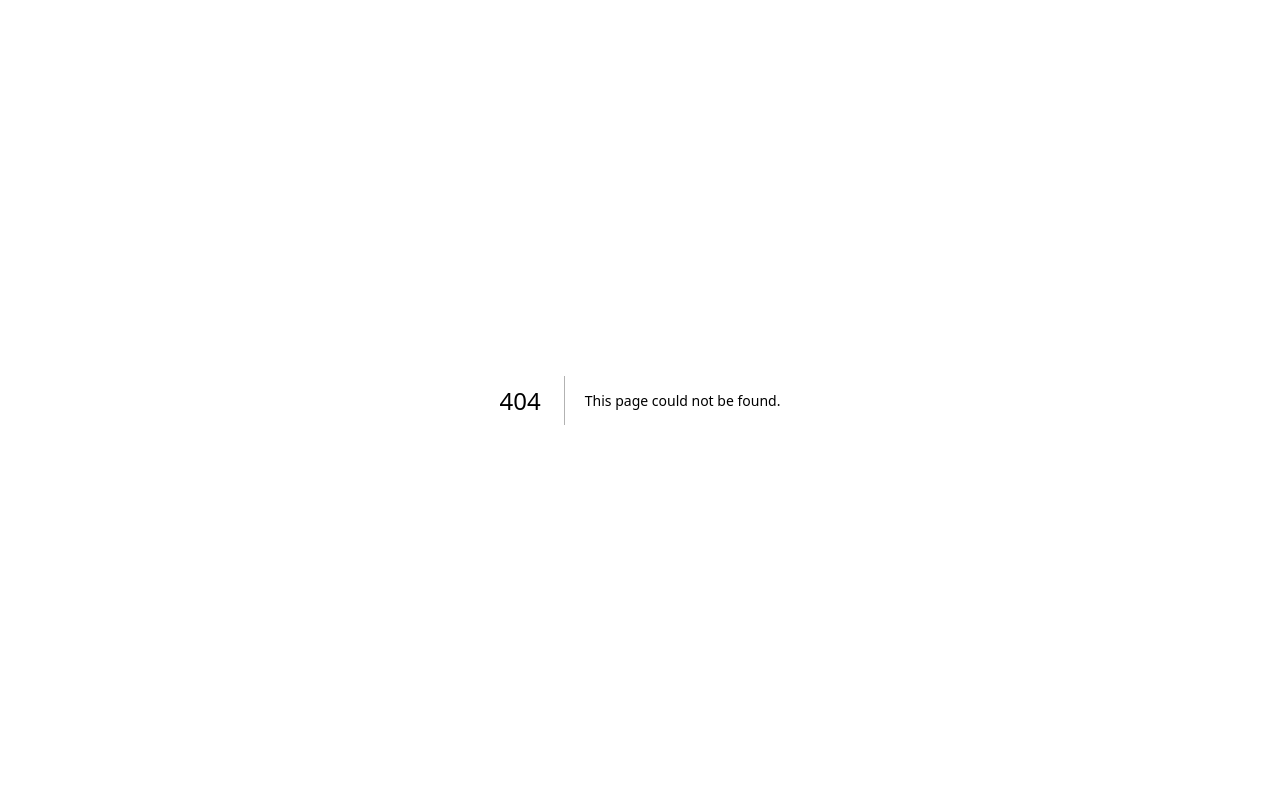
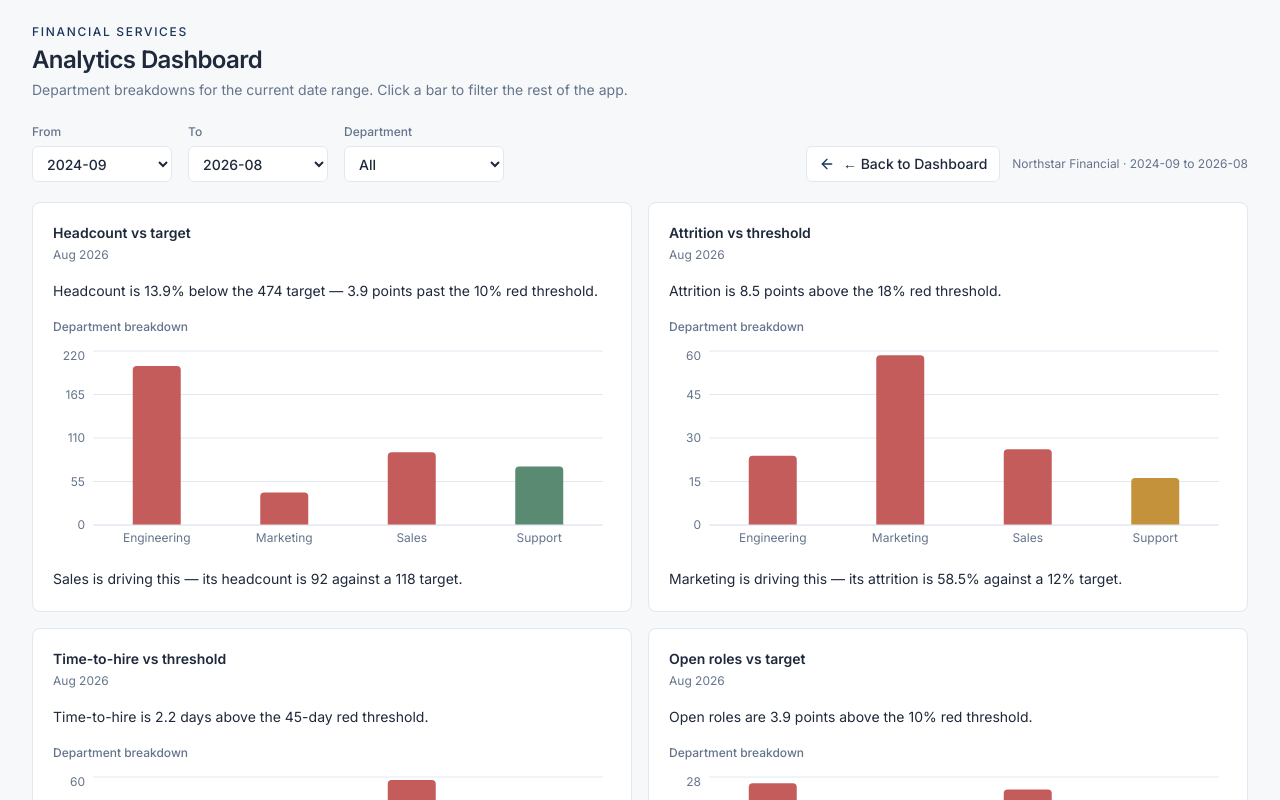
Before and after one commit to tharssith/analytics-dashboard, a Next.js app: page /analytics in a window 1280 px wide. Before the commit this address had no page. Shown: the top 800 px of the page. Built offline with nearby package versions, Linux system fonts and the light colour scheme.

Commit message:
Add analytics page with shared filters and department cross-filtering.
Lift filter state to the app layout so department and date range persist across routes, and let chart bar clicks drive the shared department filter.

Co-authored-by: Cursor <cursoragent@cursor.com>

```diff
--- /dev/null
+++ b/app/analytics/page.tsx
@@ -0,0 +1,5 @@
+import { AnalyticsDashboard } from "@/components/analytics/AnalyticsDashboard";
+
+export default function AnalyticsPage() {
+  return <AnalyticsDashboard />;
+}
--- a/app/layout.tsx
+++ b/app/layout.tsx
@@ -1,5 +1,6 @@
 import type { Metadata } from "next";
 import { Inter } from "next/font/google";
+import { FiltersProvider } from "@/lib/filters-context";
 import "./globals.css";
 
 const inter = Inter({
@@ -23,7 +24,7 @@ export default function RootLayout({ children }: LayoutProps<"/">) {
       <body
         className={`${inter.className} min-h-full bg-background text-foreground`}
       >
-        {children}
+        <FiltersProvider>{children}</FiltersProvider>
       </body>
     </html>
   );
--- a/components/Dashboard.tsx
+++ b/components/Dashboard.tsx
@@ -11,7 +11,7 @@ import { Card } from "@/components/ui/Card";
 import { Skeleton } from "@/components/ui/Skeleton";
 import { dataset } from "@/lib/data";
 import { diagnoseKpi } from "@/lib/diagnose";
-import { FiltersProvider, useFilters } from "@/lib/filters-context";
+import { useFilters } from "@/lib/filters-context";
 import { computeKpis } from "@/lib/kpis";
 import type { KpiId } from "@/lib/types";
 
@@ -82,7 +82,10 @@ function DashboardBody({ qaConfigured }: { qaConfigured: boolean }) {
         </header>
 
         <div className="mb-5">
-          <FilterBar />
+          <FilterBar
+            actionHref="/analytics"
+            actionLabel="Analytics Dashboard →"
+          />
         </div>
 
         {!loaded ? (
@@ -143,9 +146,5 @@ function DashboardBody({ qaConfigured }: { qaConfigured: boolean }) {
 }
 
 export function Dashboard({ qaConfigured }: { qaConfigured: boolean }) {
-  return (
-    <FiltersProvider>
-      <DashboardBody qaConfigured={qaConfigured} />
-    </FiltersProvider>
-  );
+  return <DashboardBody qaConfigured={qaConfigured} />;
 }
--- /dev/null
+++ b/components/analytics/AnalyticsDashboard.tsx
@@ -0,0 +1,101 @@
+"use client";
+
+import { useMemo } from "react";
+import { DepartmentBreakdownChart } from "@/components/diagnose/DiagnosePanel";
+import { FilterBar } from "@/components/filters/FilterBar";
+import { Card } from "@/components/ui/Card";
+import { dataset, filterRecords } from "@/lib/data";
+import {
+  diagnoseKpi,
+  KPI_IDS,
+  KPI_TITLES,
+} from "@/lib/diagnose";
+import { useFilters } from "@/lib/filters-context";
+import type { Department } from "@/lib/types";
+
+export function AnalyticsDashboard() {
+  const { filters, records, setDepartment } = useFilters();
+
+  const allDepartmentRecords = useMemo(
+    () =>
+      filterRecords(dataset.records, {
+        ...filters,
+        department: "All",
+      }),
+    [filters],
+  );
+
+  const cards = useMemo(
+    () =>
+      KPI_IDS.map((id) => ({
+        id,
+        title: KPI_TITLES[id],
+        filtered: diagnoseKpi(id, records),
+        breakdown: diagnoseKpi(id, allDepartmentRecords),
+      })),
+    [allDepartmentRecords, records],
+  );
+
+  function onDepartmentClick(department: Department) {
+    setDepartment(filters.department === department ? "All" : department);
+  }
+
+  return (
+    <div className="min-h-screen bg-background px-6 py-6 lg:px-8">
+      <header className="mb-6">
+        <p className="text-xs font-medium uppercase tracking-[0.14em] text-navy">
+          {dataset.company.industry}
+        </p>
+        <h1 className="mt-1 text-2xl font-semibold tracking-tight text-foreground">
+          Analytics Dashboard
+        </h1>
+        <p className="mt-1 text-sm text-muted">
+          Department breakdowns for the current date range. Click a bar to
+          filter the rest of the app.
+        </p>
+      </header>
+
+      <div className="mb-5">
+        <FilterBar
+          actionHref="/"
+          actionLabel="← Back to Dashboard"
+          actionIcon="back"
+        />
+      </div>
+
+      <div className="grid grid-cols-12 gap-4">
+        {cards.map((card) => {
+          if (!card.filtered || !card.breakdown) return null;
+          return (
+            <Card key={card.id} className="col-span-12 p-5 lg:col-span-6">
+              <div className="mb-4">
+                <h2 className="text-sm font-semibold text-foreground">
+                  {card.title}
+                </h2>
+                <p className="mt-1 text-xs text-muted">{card.filtered.monthLabel}</p>
+              </div>
+              <p className="text-sm leading-6 text-foreground">
+                {card.filtered.varianceSentence}
+              </p>
+              <div className="mt-4">
+                <p className="mb-3 text-xs font-medium text-muted">
+                  Department breakdown
+                </p>
+                <DepartmentBreakdownChart
+                  model={card.breakdown}
+                  selectedDepartment={filters.department}
+                  onDepartmentClick={onDepartmentClick}
+                />
+                {filters.department === "All" && card.breakdown.contributorSentence ? (
+                  <p className="mt-3 text-sm leading-6 text-foreground">
+                    {card.breakdown.contributorSentence}
+                  </p>
+                ) : null}
+              </div>
+            </Card>
+          );
+        })}
+      </div>
+    </div>
+  );
+}
--- a/components/diagnose/DiagnosePanel.tsx
+++ b/components/diagnose/DiagnosePanel.tsx
@@ -1,5 +1,6 @@
 "use client";
 
+import { useState } from "react";
 import {
   Bar,
   BarChart,
@@ -11,7 +12,7 @@ import {
   YAxis,
 } from "recharts";
 import type { DiagnoseModel } from "@/lib/diagnose";
-import type { RagStatus } from "@/lib/types";
+import type { Department, DepartmentFilter, RagStatus } from "@/lib/types";
 
 const FILL: Record<RagStatus | "neutral", string> = {
   green: "#5B8A72",
@@ -19,6 +20,101 @@ const FILL: Record<RagStatus | "neutral", string> = {
   red: "#C45C5C",
   neutral: "#94A3B8",
 };
+
+const FILL_SELECTED: Record<RagStatus | "neutral", string> = {
+  green: "#4A7460",
+  amber: "#A87A2E",
+  red: "#A84A4A",
+  neutral: "#64748B",
+};
+
+const NAVY = "#1B365D";
+
+export function DepartmentBreakdownChart({
+  model,
+  selectedDepartment = "All",
+  onDepartmentClick,
+}: {
+  model: DiagnoseModel;
+  selectedDepartment?: DepartmentFilter;
+  onDepartmentClick?: (department: Department) => void;
+}) {
+  const interactive = Boolean(onDepartmentClick);
+  const [hovered, setHovered] = useState<Department | null>(null);
+
+  return (
+    <div className="h-52">
+      <ResponsiveContainer width="100%" height="100%">
+        <BarChart
+          data={model.bars}
+          margin={{ top: 4, right: 8, left: 0, bottom: 0 }}
+        >
+          <CartesianGrid stroke="#E2E8F0" vertical={false} />
+          <XAxis
+            dataKey="department"
+            tick={{ fill: "#64748B", fontSize: 12 }}
+            axisLine={{ stroke: "#E2E8F0" }}
+            tickLine={false}
+          />
+          <YAxis
+            tick={{ fill: "#64748B", fontSize: 12 }}
+            axisLine={false}
+            tickLine={false}
+            width={40}
+          />
+          <Tooltip
+            cursor={{ fill: "rgba(27, 54, 93, 0.06)" }}
+            contentStyle={{
+              border: "1px solid #E2E8F0",
+              borderRadius: 8,
+              fontSize: 12,
+            }}
+            formatter={(value) => [
+              typeof value === "number"
+                ? value.toLocaleString("en-US", {
+                    maximumFractionDigits: 1,
+                  })
+                : value,
+              model.barLabel,
+            ]}
+          />
+          <Bar
+            dataKey="value"
+            radius={[4, 4, 0, 0]}
+            maxBarSize={48}
+            cursor={interactive ? "pointer" : "default"}
+            onClick={(data) => {
+              const department = (data?.payload as { department?: Department } | undefined)
+                ?.department;
+              if (department && onDepartmentClick) onDepartmentClick(department);
+            }}
+            onMouseLeave={() => setHovered(null)}
+          >
+            {model.bars.map((bar) => {
+              const selected = selectedDepartment === bar.department;
+              const isHovered = interactive && hovered === bar.department;
+              return (
+                <Cell
+                  key={bar.department}
+                  fill={
+                    selected || isHovered
+                      ? FILL_SELECTED[bar.status]
+                      : FILL[bar.status]
+                  }
+                  stroke={selected ? NAVY : "transparent"}
+                  strokeWidth={selected ? 1.5 : 0}
+                  onMouseEnter={() => {
+                    if (interactive) setHovered(bar.department);
+                  }}
+                />
+              );
+            })}
+          </Bar>
+        </BarChart>
+      </ResponsiveContainer>
+    </div>
+  );
+}
 
 export function DiagnosePanel({
   open,
@@ -49,49 +145,7 @@ export function DiagnosePanel({
                 <p className="mb-3 text-xs font-medium text-muted">
                   Department breakdown
                 </p>
-                <div className="h-44">
-                  <ResponsiveContainer width="100%" height="100%">
-                    <BarChart
-                      data={model.bars}
-                      margin={{ top: 4, right: 8, left: 0, bottom: 0 }}
-                    >
-                      <CartesianGrid stroke="#E2E8F0" vertical={false} />
-                      <XAxis
-                        dataKey="department"
-                        tick={{ fill: "#64748B", fontSize: 12 }}
-                        axisLine={{ stroke: "#E2E8F0" }}
-                        tickLine={false}
-                      />
-                      <YAxis
-                        tick={{ fill: "#64748B", fontSize: 12 }}
-                        axisLine={false}
-                        tickLine={false}
-                        width={40}
-                      />
-                      <Tooltip
-                        cursor={{ fill: "rgba(27, 54, 93, 0.04)" }}
-                        contentStyle={{
-                          border: "1px solid #E2E8F0",
-                          borderRadius: 8,
-                          fontSize: 12,
-                        }}
-                        formatter={(value) => [
-                          typeof value === "number"
-                            ? value.toLocaleString("en-US", {
-                                maximumFractionDigits: 1,
-                              })
-                            : value,
-                          model.barLabel,
-                        ]}
-                      />
-                      <Bar dataKey="value" radius={[4, 4, 0, 0]} maxBarSize={48}>
-                        {model.bars.map((bar) => (
-                          <Cell key={bar.department} fill={FILL[bar.status]} />
-                        ))}
-                      </Bar>
-                    </BarChart>
-                  </ResponsiveContainer>
-                </div>
+                <DepartmentBreakdownChart model={model} />
                 {model.contributorSentence ? (
                   <p className="mt-3 text-sm leading-6 text-foreground">
                     {model.contributorSentence}
--- a/components/filters/FilterBar.tsx
+++ b/components/filters/FilterBar.tsx
@@ -1,12 +1,26 @@
 "use client";
 
+import Link from "next/link";
+import { ArrowLeft, BarChart3, X } from "lucide-react";
 import { DEPARTMENTS, dataset, uniqueMonths } from "@/lib/data";
 import { useFilters } from "@/lib/filters-context";
 import type { DepartmentFilter } from "@/lib/types";
 
-export function FilterBar() {
-  const { filters, setFilters } = useFilters();
+const selectClass =
+  "h-9 rounded-md border border-border bg-white px-2.5 text-sm font-medium text-foreground outline-none transition-colors duration-150 focus:border-navy";
+
+export function FilterBar({
+  actionHref,
+  actionLabel,
+  actionIcon = "forward",
+}: {
+  actionHref: string;
+  actionLabel: string;
+  actionIcon?: "forward" | "back";
+}) {
+  const { filters, setFilters, setDepartment } = useFilters();
   const months = uniqueMonths();
+  const clickFiltered = filters.department !== "All";
 
   return (
     <div className="flex flex-wrap items-end gap-4">
@@ -23,7 +37,7 @@ export function FilterBar() {
                 startMonth > filters.endMonth ? startMonth : filters.endMonth,
             });
           }}
-          className="h-9 rounded-md border border-border bg-white px-2.5 text-sm font-medium text-foreground outline-none focus:border-navy"
+          className={selectClass}
         >
           {months.map((month) => (
             <option key={month} value={month} disabled={month > filters.endMonth}>
@@ -46,7 +60,7 @@ export function FilterBar() {
                 endMonth < filters.startMonth ? endMonth : filters.startMonth,
             });
           }}
-          className="h-9 rounded-md border border-border bg-white px-2.5 text-sm font-medium text-foreground outline-none focus:border-navy"
+          className={selectClass}
         >
           {months.map((month) => (
             <option key={month} value={month} disabled={month < filters.startMonth}>
@@ -61,12 +75,9 @@ export function FilterBar() {
         <select
           value={filters.department}
           onChange={(event) =>
-            setFilters({
-              ...filters,
-              department: event.target.value as DepartmentFilter,
-            })
+            setDepartment(event.target.value as DepartmentFilter)
           }
-          className="h-9 rounded-md border border-border bg-white px-2.5 text-sm font-medium text-foreground outline-none focus:border-navy"
+          className={selectClass}
         >
           <option value="All">All</option>
           {DEPARTMENTS.map((department) => (
@@ -77,9 +88,33 @@ export function FilterBar() {
         </select>
       </label>
 
-      <p className="ml-auto text-xs text-muted">
-        {dataset.company.name} · {dataset.period.start} to {dataset.period.end}
-      </p>
+      {clickFiltered ? (
+        <button
+          type="button"
+          onClick={() => setDepartment("All")}
+          className="inline-flex h-9 items-center gap-2 rounded-md bg-navy px-3 text-xs font-medium text-white transition-colors duration-150 hover:bg-navy/90"
+        >
+          Filtered: {filters.department}
+          <X size={14} strokeWidth={2} />
+        </button>
+      ) : null}
+
+      <div className="ml-auto flex flex-wrap items-center gap-3">
+        <Link
+          href={actionHref}
+          className="inline-flex h-9 items-center gap-2 rounded-md border border-border bg-white px-3 text-sm font-medium text-foreground transition-colors duration-150 hover:border-navy/40 hover:bg-background/80"
+        >
+          {actionIcon === "back" ? (
+            <ArrowLeft size={16} className="text-navy" />
+          ) : (
+            <BarChart3 size={16} className="text-navy" />
+          )}
+          {actionLabel}
+        </Link>
+        <p className="text-xs text-muted">
+          {dataset.company.name} · {dataset.period.start} to {dataset.period.end}
+        </p>
+      </div>
     </div>
   );
 }
--- a/lib/diagnose.ts
+++ b/lib/diagnose.ts
@@ -20,6 +20,20 @@ export const HEADCOUNT_WATCH_PCT = 5;
 export const HEADCOUNT_RED_PCT = 10;
 export const OPEN_ON_TRACK_PCT = 5;
 export const OPEN_RED_PCT = 10;
+
+export const KPI_IDS: KpiId[] = [
+  "headcount",
+  "attrition",
+  "timeToHire",
+  "openPositions",
+];
+
+export const KPI_TITLES: Record<KpiId, string> = {
+  headcount: "Headcount vs target",
+  attrition: "Attrition vs threshold",
+  timeToHire: "Time-to-hire vs threshold",
+  openPositions: "Open roles vs target",
+};
 
 export type DiagnoseBar = {
   department: Department;
--- a/lib/filters-context.tsx
+++ b/lib/filters-context.tsx
@@ -13,11 +13,12 @@ import {
   filterRecords,
   formatDateRange,
 } from "./data";
-import type { FilterState, HrRecord } from "./types";
+import type { DepartmentFilter, FilterState, HrRecord } from "./types";
 
 type FiltersContextValue = {
   filters: FilterState;
   setFilters: (next: FilterState) => void;
+  setDepartment: (department: DepartmentFilter) => void;
   records: HrRecord[];
   dateRangeLabel: string;
   departmentLabel: string;
@@ -33,6 +34,9 @@ export function FiltersProvider({ children }: { children: ReactNode }) {
     return {
       filters,
       setFilters,
+      setDepartment: (department: DepartmentFilter) => {
+        setFilters((current) => ({ ...current, department }));
+      },
       records,
       dateRangeLabel: formatDateRange(filters.startMonth, filters.endMonth),
       departmentLabel: filters.department,
```
